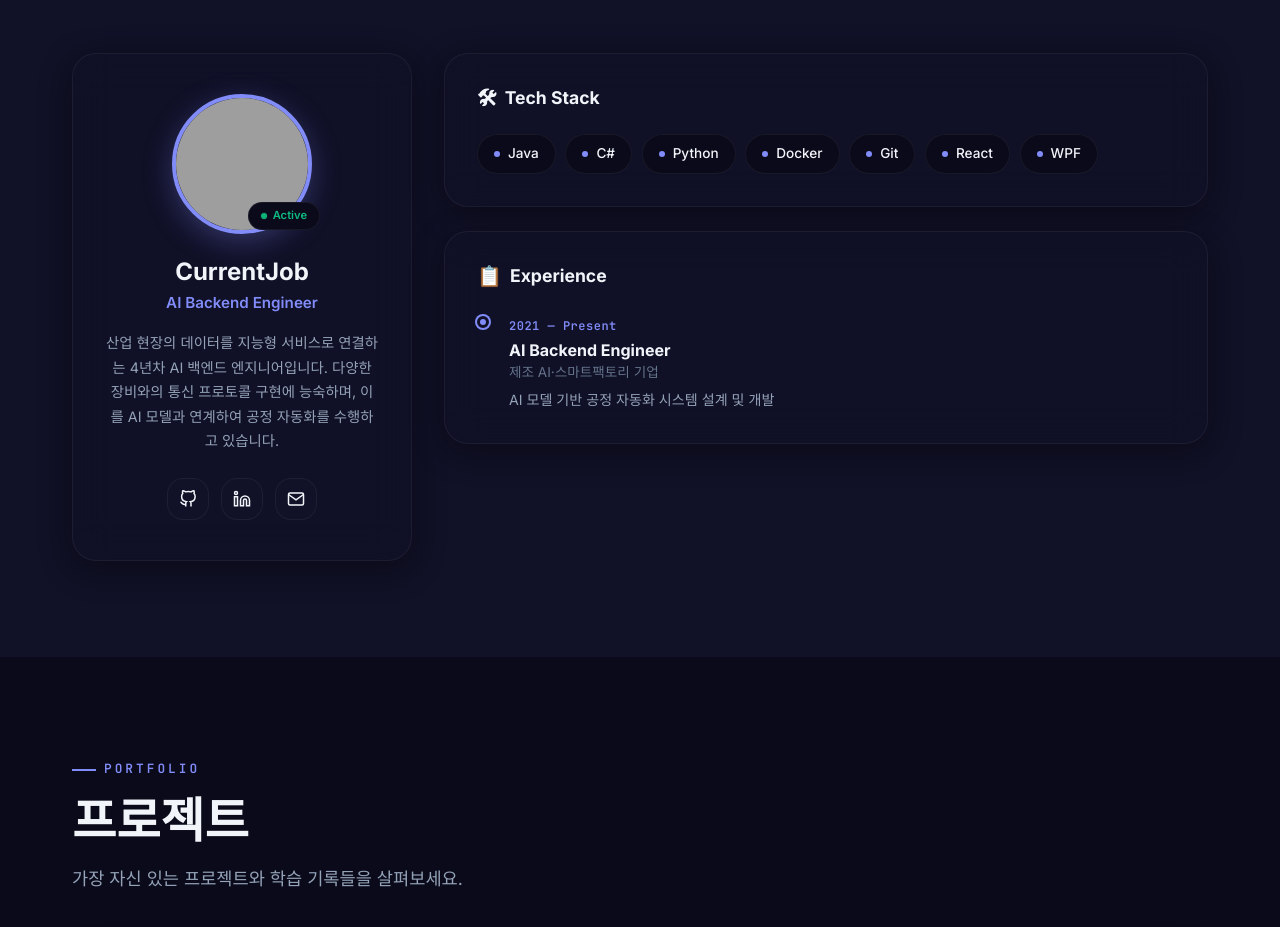
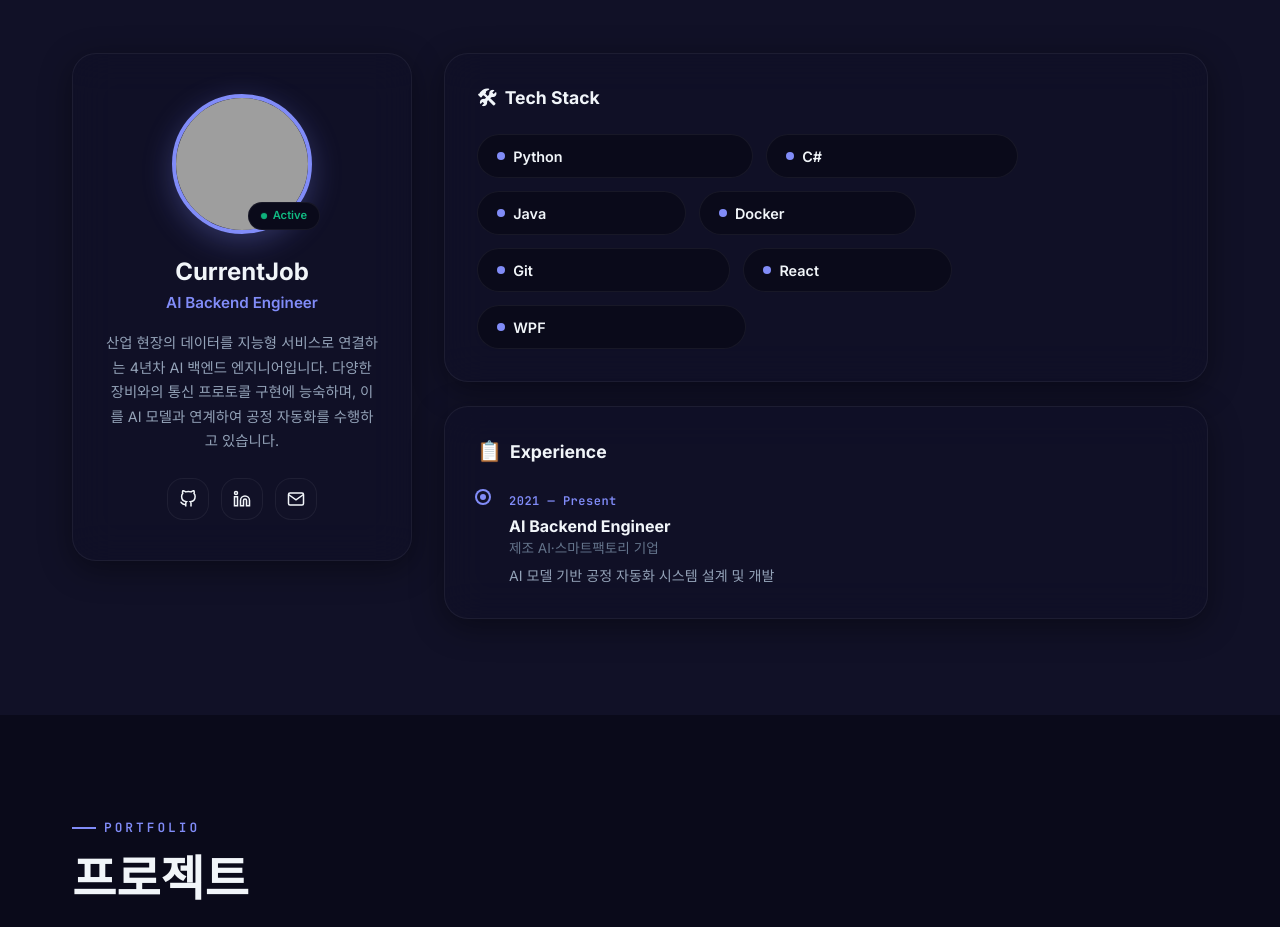
Before and after one commit to currentJob/portfolio-github-pages, a React (Create React App) app: page / in a window 1280 px wide. Shown: the part 1040-1967 px from the top of the page. Built offline with nearby package versions, Linux system fonts and the light colour scheme; grey boxes are pictures that could not be loaded.

Commit message:
feat: 프로필 카드, 인터랙티브 스킬 그리드, 타임라인 연동을 포함한 About 섹션 컴포넌트 추가

```diff
--- a/src/components/AboutSection.css
+++ b/src/components/AboutSection.css
@@ -152,41 +152,124 @@
 .skill-grid {
   display: flex;
   flex-wrap: wrap;
-  gap: 0.6rem;
+  gap: 0.8rem;
+}
+
+.skill-chip-wrapper {
+  position: relative;
 }
 
 .skill-chip {
+  position: relative;
+  display: flex;
+  flex-direction: column;
+  align-items: flex-start;
+  padding: 0.6rem 1.2rem;
+  background: var(--bg-primary);
+  border: 1px solid var(--glass-border);
+  border-radius: var(--radius-lg);
+  font-size: 0.9rem;
+  font-weight: 600;
+  transition: all 0.4s cubic-bezier(0.175, 0.885, 0.32, 1.275);
+  cursor: default;
+  overflow: hidden;
+  min-width: 100px;
+}
+
+.skill-chip:hover {
+  background: var(--bg-secondary);
+  border-color: var(--accent-color);
+  transform: translateY(-5px);
+  box-shadow: 0 10px 25px var(--accent-glow);
+  padding-bottom: 1.2rem;
+}
+
+.skill-name-row {
   display: flex;
   align-items: center;
   gap: 0.5rem;
-  padding: 0.5rem 1rem;
-  background: var(--bg-primary);
-  border: 1px solid var(--glass-border);
-  border-radius: var(--radius-full);
-  font-size: 0.85rem;
-  font-weight: 500;
-  transition: all 0.3s ease;
-  cursor: default;
 }
 
-.skill-chip:hover {
+.skill-dot {
+  width: 8px;
+  height: 8px;
   background: var(--accent-color);
-  color: white;
-  border-color: var(--accent-color);
-  transform: translateY(-2px);
-  box-shadow: 0 4px 15px var(--accent-glow);
+  border-radius: 50%;
+  transition: all 0.3s ease;
+  flex-shrink: 0;
 }
 
 .skill-chip:hover .skill-dot {
-  background: white;
+  box-shadow: 0 0 10px var(--accent-color);
+  transform: scale(1.2);
 }
 
-.skill-dot {
-  width: 6px;
-  height: 6px;
-  background: var(--accent-color);
-  border-radius: 50%;
-  transition: background 0.3s ease;
+/* Hover Content */
+.skill-hover-content {
+  max-height: 0;
+  opacity: 0;
+  transition: all 0.4s ease;
+  width: 100%;
+  margin-top: 0;
+}
+
+.skill-chip:hover .skill-hover-content {
+  max-height: 200px;
+  opacity: 1;
+  margin-top: 0.8rem;
+}
+
+.skill-level-container {
+  margin-bottom: 0.75rem;
+}
+
+.skill-level-label {
+  font-size: 0.7rem;
+  color: var(--accent-color);
+  margin-bottom: 0.3rem;
+  font-weight: 700;
+  text-align: right;
+}
+
+.skill-level-bar-bg {
+  width: 100%;
+  height: 4px;
+  background: rgba(255, 255, 255, 0.05);
+  border-radius: 2px;
+  overflow: hidden;
+}
+
+.skill-level-bar-fill {
+  height: 100%;
+  background: linear-gradient(90deg, var(--accent-color), #8b5cf6);
+  border-radius: 2px;
+  transform: scaleX(0);
+  transform-origin: left;
+  transition: transform 0.6s cubic-bezier(0.65, 0, 0.35, 1) 0.1s;
+}
+
+.skill-chip:hover .skill-level-bar-fill {
+  transform: scaleX(1);
+}
+
+.sub-skill-list {
+  display: flex;
+  flex-wrap: wrap;
+  gap: 0.4rem;
+}
+
+.sub-skill-tag {
+  font-size: 0.65rem;
+  padding: 0.15rem 0.4rem;
+  background: rgba(255, 255, 255, 0.03);
+  border: 1px solid var(--glass-border);
+  border-radius: 4px;
+  color: var(--text-secondary);
+  white-space: nowrap;
+}
+
+.skill-chip:hover .sub-skill-tag {
+  border-color: rgba(99, 102, 241, 0.3);
 }
 
 /* ─── Timeline ─── */
--- a/src/components/AboutSection.js
+++ b/src/components/AboutSection.js
@@ -45,7 +45,27 @@ export default function AboutSection() {
               <h3 className="about-card-title"><span className="about-card-icon">🛠</span>Tech Stack</h3>
               <div className="skill-grid">
                 {profileData.techStack.map((t) => (
-                  <div key={t} className="skill-chip"><span className="skill-dot" /><span>{t}</span></div>
+                  <div key={t.name} className="skill-chip-wrapper">
+                    <div className="skill-chip">
+                      <div className="skill-name-row">
+                        <span className="skill-dot" />
+                        <span className="skill-name">{t.name}</span>
+                      </div>
+                      <div className="skill-hover-content">
+                        <div className="skill-level-container">
+                          <div className="skill-level-label mono">{t.level}%</div>
+                          <div className="skill-level-bar-bg">
+                            <div className="skill-level-bar-fill" style={{ width: `${t.level}%` }} />
+                          </div>
+                        </div>
+                        <div className="sub-skill-list">
+                          {t.subSkills.map((sub) => (
+                            <span key={sub} className="sub-skill-tag">{sub}</span>
+                          ))}
+                        </div>
+                      </div>
+                    </div>
+                  </div>
                 ))}
               </div>
             </div>
--- a/src/data/portfolioData.js
+++ b/src/data/portfolioData.js
@@ -4,7 +4,15 @@ export const profileData = {
   description:
     "산업 현장의 데이터를 지능형 서비스로 연결하는 4년차 AI 백엔드 엔지니어입니다. 다양한 장비와의 통신 프로토콜 구현에 능숙하며, 이를 AI 모델과 연계하여 공정 자동화를 수행하고 있습니다.",
   avatar: "https://avatars.githubusercontent.com/u/78770258?v=4",
-  techStack: ["Java", "C#", "Python", "Docker", "Git", "React", "WPF"],
+  techStack: [
+    { name: "Python", level: 90, subSkills: ["PyTorch", "FastAPI", "Django", "AsyncIO"] },
+    { name: "C#", level: 85, subSkills: ["WPF", "MVVM", "LINQ", ".NET Core"] },
+    { name: "Java", level: 80, subSkills: ["Spring Boot", "JPA", "Gradle"] },
+    { name: "Docker", level: 75, subSkills: ["Compose", "Registry", "CI/CD"] },
+    { name: "Git", level: 85, subSkills: ["GitHub Actions", "Workflow", "Hooks"] },
+    { name: "React", level: 70, subSkills: ["Hooks", "Context API", "Vite"] },
+    { name: "WPF", level: 90, subSkills: ["XAML", "Custom Controls", "Animations"] },
+  ],
   roles: ["Backend Developer", "AI Engineer", "System Architect"],
   experience: [
     {
```
